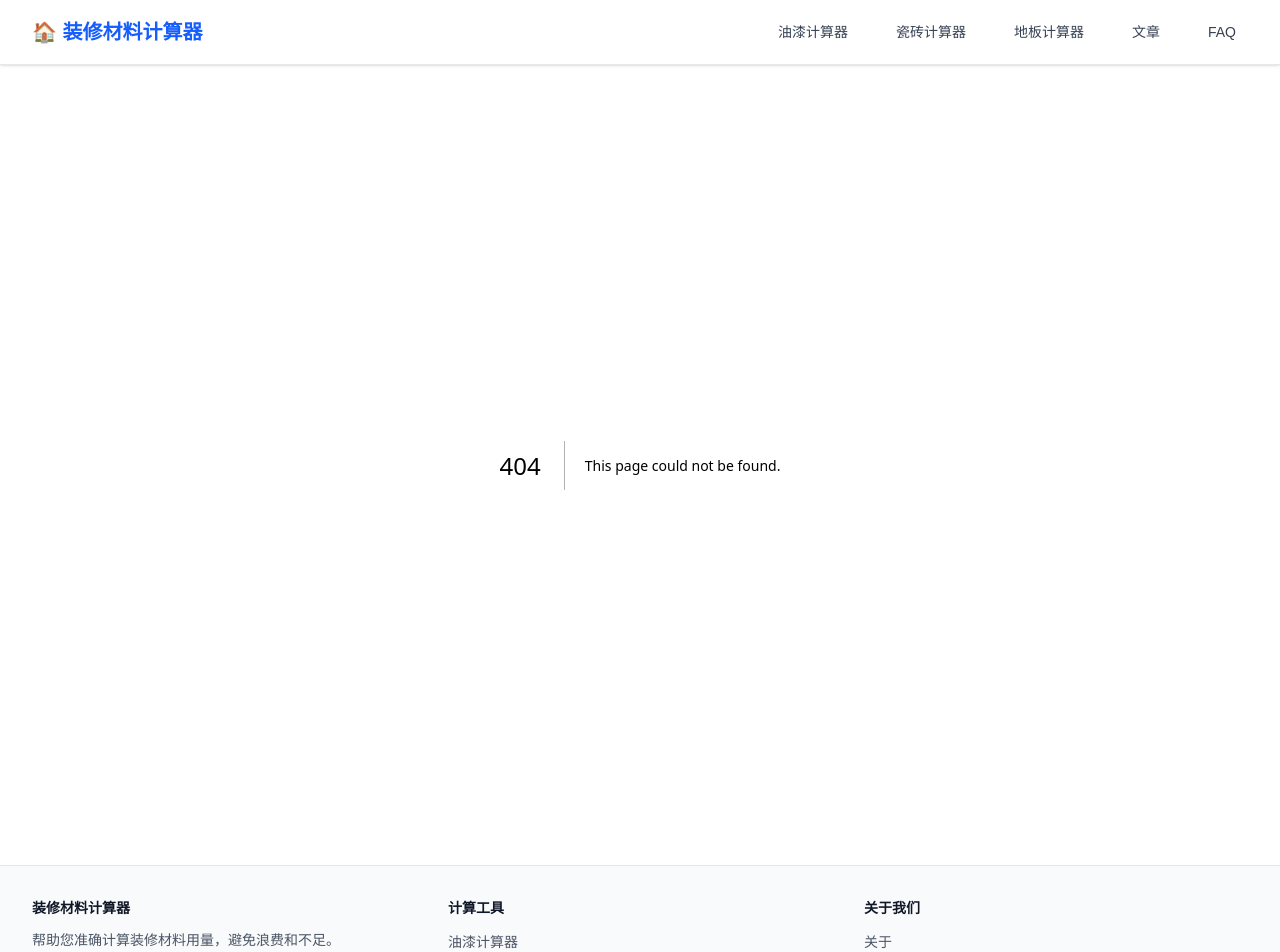
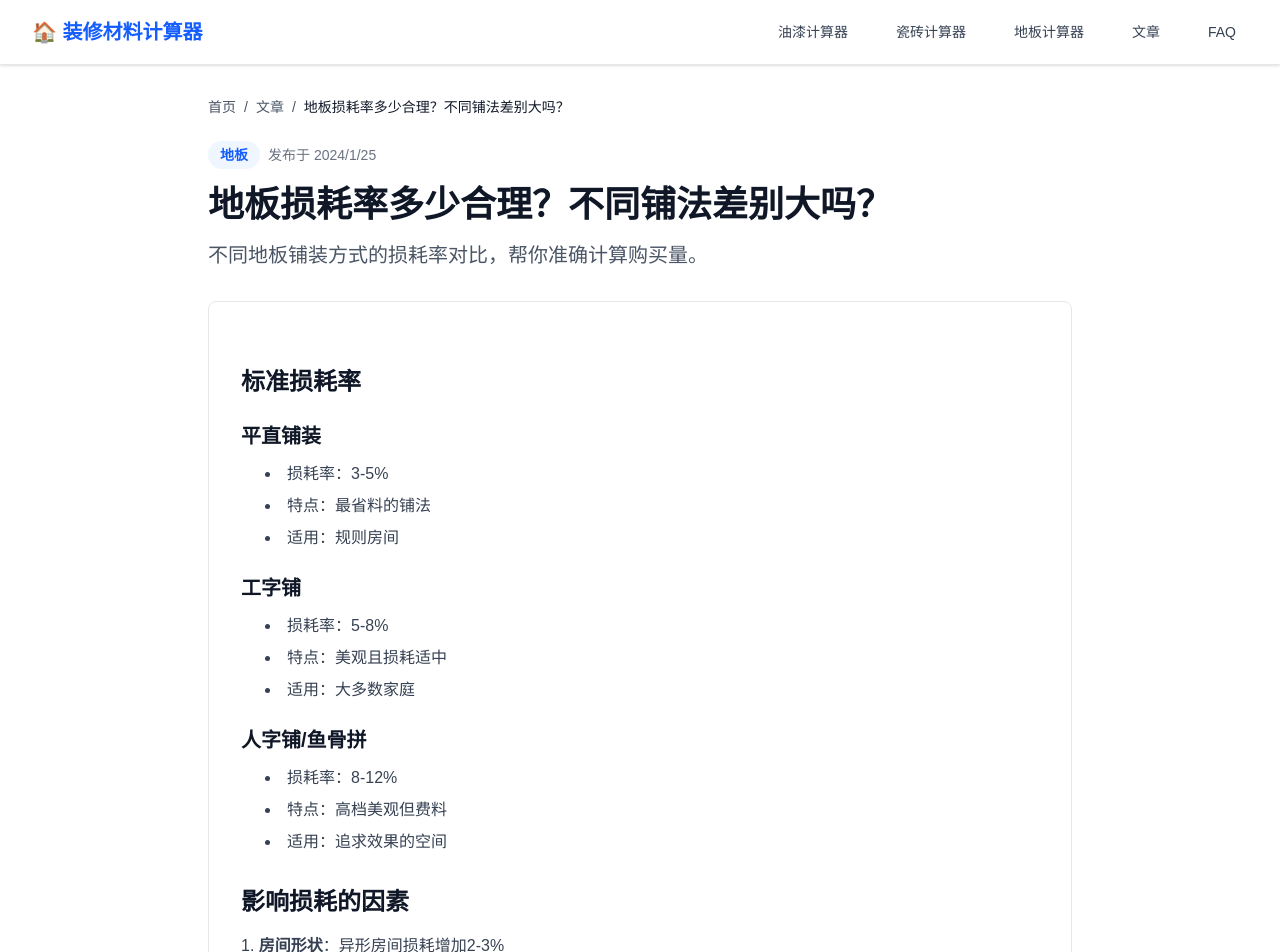
Before and after one commit to Zhuotukeji/material_calculator, a Next.js app: page /articles/floor-waste-rate in a window 1280 px wide. Before the commit this address had no page. Shown: the top 952 px of the page. Built offline with nearby package versions, Linux system fonts and the light colour scheme.

Commit message:
feat: implement articles listing and detail pages with dynamic routing

```diff
--- /dev/null
+++ b/app/articles/[id]/page.tsx
@@ -0,0 +1,35 @@
+import { notFound } from 'next/navigation';
+import { getArticleById, getAllArticles } from '@/content/articles';
+import ArticleContent from '@/components/ArticleContent';
+
+export async function generateStaticParams() {
+  const articles = getAllArticles();
+  return articles.map((article) => ({
+    id: article.id,
+  }));
+}
+
+export async function generateMetadata({ params }: { params: { id: string } }) {
+  const article = getArticleById(params.id);
+
+  if (!article) {
+    return {
+      title: '文章未找到',
+    };
+  }
+
+  return {
+    title: `${article.title} - 装修材料计算器`,
+    description: article.description,
+  };
+}
+
+export default function ArticlePage({ params }: { params: { id: string } }) {
+  const article = getArticleById(params.id);
+
+  if (!article) {
+    notFound();
+  }
+
+  return <ArticleContent article={article} />;
+}
--- /dev/null
+++ b/app/articles/page.tsx
@@ -0,0 +1,65 @@
+import Link from 'next/link';
+import { getAllArticles } from '@/content/articles';
+import ArticleCard from '@/components/ArticleCard';
+
+export default function ArticlesPage() {
+  const articles = getAllArticles();
+  const categories = Array.from(new Set(articles.map(a => a.category)));
+
+  return (
+    <div className="min-h-screen bg-gray-50">
+      <div className="max-w-6xl mx-auto px-4 py-8">
+        {/* Breadcrumb */}
+        <nav className="text-sm text-gray-600 mb-6">
+          <Link href="/" className="hover:text-blue-600">首页</Link>
+          <span className="mx-2">/</span>
+          <span className="text-gray-900">文章</span>
+        </nav>
+
+        {/* Header */}
+        <div className="mb-8">
+          <h1 className="text-4xl font-bold text-gray-900 mb-4">
+            装修知识文章
+          </h1>
+          <p className="text-xl text-gray-600">
+            了解装修材料计算方法，避免浪费和不足
+          </p>
+        </div>
+
+        {/* Categories */}
+        <div className="mb-8">
+          <div className="flex flex-wrap gap-3">
+            <Link
+              href="/articles"
+              className="px-4 py-2 rounded-full bg-blue-600 text-white font-semibold"
+            >
+              全部
+            </Link>
+            {categories.map((category) => (
+              <button
+                key={category}
+                className="px-4 py-2 rounded-full bg-white text-gray-700 font-semibold border-2 border-gray-200 hover:border-blue-500 transition"
+              >
+                {category}
+              </button>
+            ))}
+          </div>
+        </div>
+
+        {/* Articles Grid */}
+        <div className="grid md:grid-cols-2 lg:grid-cols-3 gap-6">
+          {articles.map((article) => (
+            <ArticleCard key={article.id} article={article} />
+          ))}
+        </div>
+
+        {/* Empty State */}
+        {articles.length === 0 && (
+          <div className="text-center py-16">
+            <p className="text-gray-500 text-lg">暂无文章</p>
+          </div>
+        )}
+      </div>
+    </div>
+  );
+}
--- /dev/null
+++ b/components/ArticleCard.tsx
@@ -0,0 +1,33 @@
+import Link from 'next/link';
+import { Article } from '@/content/articles';
+
+interface ArticleCardProps {
+  article: Article;
+}
+
+export default function ArticleCard({ article }: ArticleCardProps) {
+  return (
+    <Link
+      href={`/articles/${article.id}`}
+      className="bg-white rounded-lg border-2 border-gray-200 p-6 hover:border-blue-500 hover:shadow-lg transition block"
+    >
+      <div className="flex items-center gap-2 mb-3">
+        <span className="text-sm font-semibold text-blue-600 bg-blue-50 px-3 py-1 rounded-full">
+          {article.category}
+        </span>
+        <span className="text-sm text-gray-500">
+          {new Date(article.publishedAt).toLocaleDateString('zh-CN')}
+        </span>
+      </div>
+      <h3 className="text-xl font-bold text-gray-900 mb-2 hover:text-blue-600">
+        {article.title}
+      </h3>
+      <p className="text-gray-600 mb-4 line-clamp-2">
+        {article.description}
+      </p>
+      <span className="text-blue-600 font-semibold hover:underline">
+        阅读全文 →
+      </span>
+    </Link>
+  );
+}
--- /dev/null
+++ b/components/ArticleContent.tsx
@@ -0,0 +1,159 @@
+import Link from 'next/link';
+import { Article } from '@/content/articles';
+import { getCalculatorById } from '@/content/calculators';
+import { getFaqById } from '@/content/faqs';
+
+interface ArticleContentProps {
+  article: Article;
+}
+
+export default function ArticleContent({ article }: ArticleContentProps) {
+  return (
+    <div className="max-w-4xl mx-auto px-4 py-8">
+      {/* Breadcrumb */}
+      <nav className="text-sm text-gray-600 mb-6">
+        <Link href="/" className="hover:text-blue-600">首页</Link>
+        <span className="mx-2">/</span>
+        <Link href="/articles" className="hover:text-blue-600">文章</Link>
+        <span className="mx-2">/</span>
+        <span className="text-gray-900">{article.title}</span>
+      </nav>
+
+      {/* Article Header */}
+      <div className="mb-8">
+        <div className="flex items-center gap-2 mb-4">
+          <span className="text-sm font-semibold text-blue-600 bg-blue-50 px-3 py-1 rounded-full">
+            {article.category}
+          </span>
+          <span className="text-sm text-gray-500">
+            发布于 {new Date(article.publishedAt).toLocaleDateString('zh-CN')}
+          </span>
+        </div>
+        <h1 className="text-4xl font-bold text-gray-900 mb-4">
+          {article.title}
+        </h1>
+        <p className="text-xl text-gray-600">
+          {article.description}
+        </p>
+      </div>
+
+      {/* Article Content */}
+      <div className="prose prose-lg max-w-none mb-12">
+        <div className="bg-white rounded-lg border border-gray-200 p-8">
+          {article.content.split('\n').map((line, index) => {
+            // Handle markdown-style headers
+            if (line.startsWith('## ')) {
+              return (
+                <h2 key={index} className="text-2xl font-bold text-gray-900 mt-8 mb-4">
+                  {line.replace('## ', '')}
+                </h2>
+              );
+            }
+            if (line.startsWith('### ')) {
+              return (
+                <h3 key={index} className="text-xl font-bold text-gray-900 mt-6 mb-3">
+                  {line.replace('### ', '')}
+                </h3>
+              );
+            }
+            // Handle list items
+            if (line.startsWith('- ')) {
+              return (
+                <li key={index} className="text-gray-700 ml-6 mb-2">
+                  {line.replace('- ', '')}
+                </li>
+              );
+            }
+            // Handle bold text with **
+            if (line.includes('**')) {
+              const parts = line.split('**');
+              return (
+                <p key={index} className="text-gray-700 mb-4">
+                  {parts.map((part, i) =>
+                    i % 2 === 1 ? <strong key={i}>{part}</strong> : part
+                  )}
+                </p>
+              );
+            }
+            // Handle links [text](/url)
+            if (line.includes('[') && line.includes('](')) {
+              const linkRegex = /\[([^\]]+)\]\(([^)]+)\)/g;
+              const parts = line.split(linkRegex);
+              return (
+                <p key={index} className="text-gray-700 mb-4">
+                  {parts.map((part, i) => {
+                    if (i % 3 === 1) {
+                      return <Link key={i} href={parts[i + 1]} className="text-blue-600 hover:underline">{part}</Link>;
+                    }
+                    if (i % 3 === 2) return null;
+                    return part;
+                  })}
+                </p>
+              );
+            }
+            // Regular paragraph
+            if (line.trim()) {
+              return (
+                <p key={index} className="text-gray-700 mb-4">
+                  {line}
+                </p>
+              );
+            }
+            return null;
+          })}
+        </div>
+      </div>
+
+      {/* Related Calculators */}
+      {article.relatedCalculators.length > 0 && (
+        <div className="mb-8">
+          <h2 className="text-2xl font-bold text-gray-900 mb-4">相关计算器</h2>
+          <div className="grid md:grid-cols-3 gap-4">
+            {article.relatedCalculators.map((calcId) => {
+              const calc = getCalculatorById(calcId);
+              if (!calc) return null;
+              return (
+                <Link
+                  key={calc.id}
+                  href={`/calculators/${calc.id}`}
+                  className="bg-blue-50 border-2 border-blue-200 rounded-lg p-4 hover:border-blue-500 hover:shadow-md transition"
+                >
+                  <div className="text-3xl mb-2">{calc.icon}</div>
+                  <h3 className="font-bold text-gray-900">{calc.name}</h3>
+                  <p className="text-sm text-gray-600">{calc.description}</p>
+                </Link>
+              );
+            })}
+          </div>
+        </div>
+      )}
+
+      {/* Related FAQs */}
+      {article.relatedFaqs.length > 0 && (
+        <div className="mb-8">
+          <h2 className="text-2xl font-bold text-gray-900 mb-4">相关问题</h2>
+          <div className="space-y-3">
+            {article.relatedFaqs.map((faqId) => {
+              const faq = getFaqById(faqId);
+              if (!faq) return null;
+              return (
+                <Link
+                  key={faq.id}
+                  href={`/faq#${faq.id}`}
+                  className="block bg-gray-50 rounded-lg p-4 hover:bg-gray-100 transition"
+                >
+                  <h3 className="font-semibold text-gray-900 mb-1">
+                    {faq.question}
+                  </h3>
+                  <p className="text-sm text-gray-600 line-clamp-2">
+                    {faq.answer}
+                  </p>
+                </Link>
+              );
+            })}
+          </div>
+        </div>
+      )}
+    </div>
+  );
+}
```
